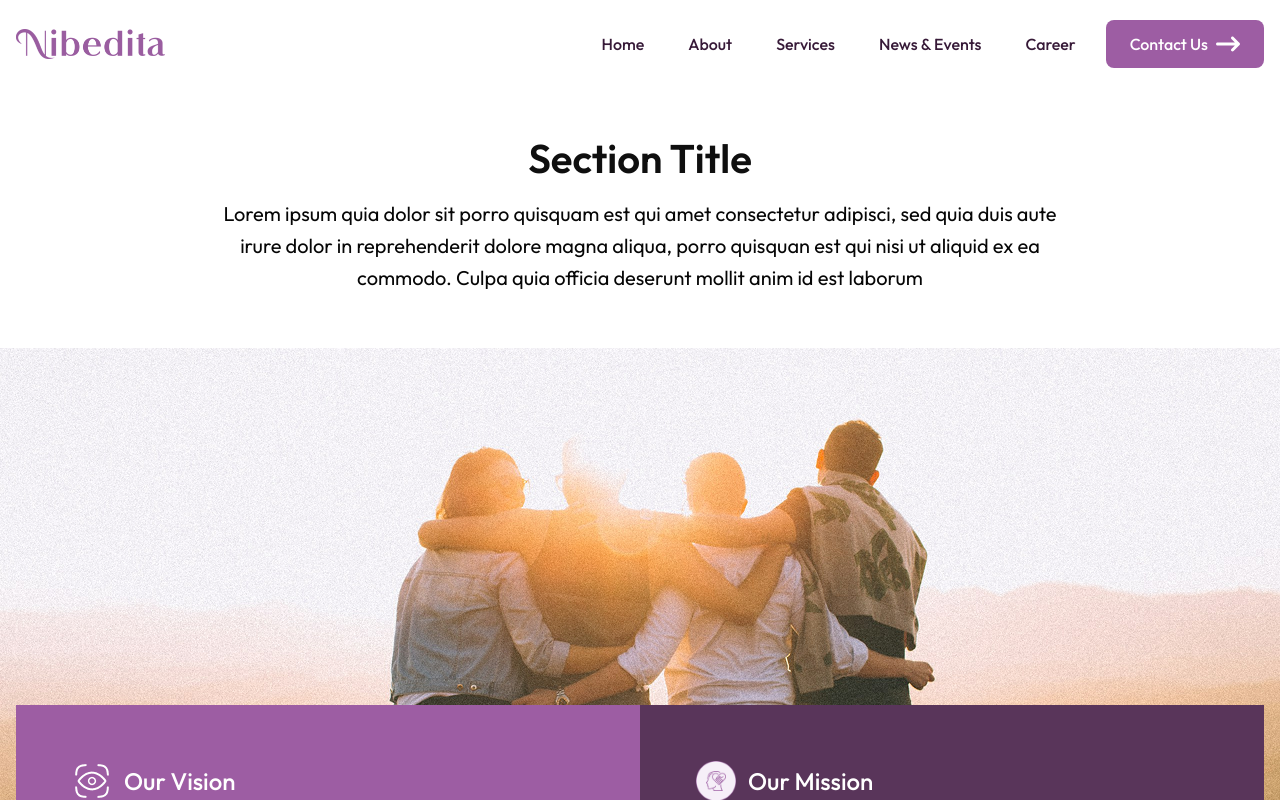
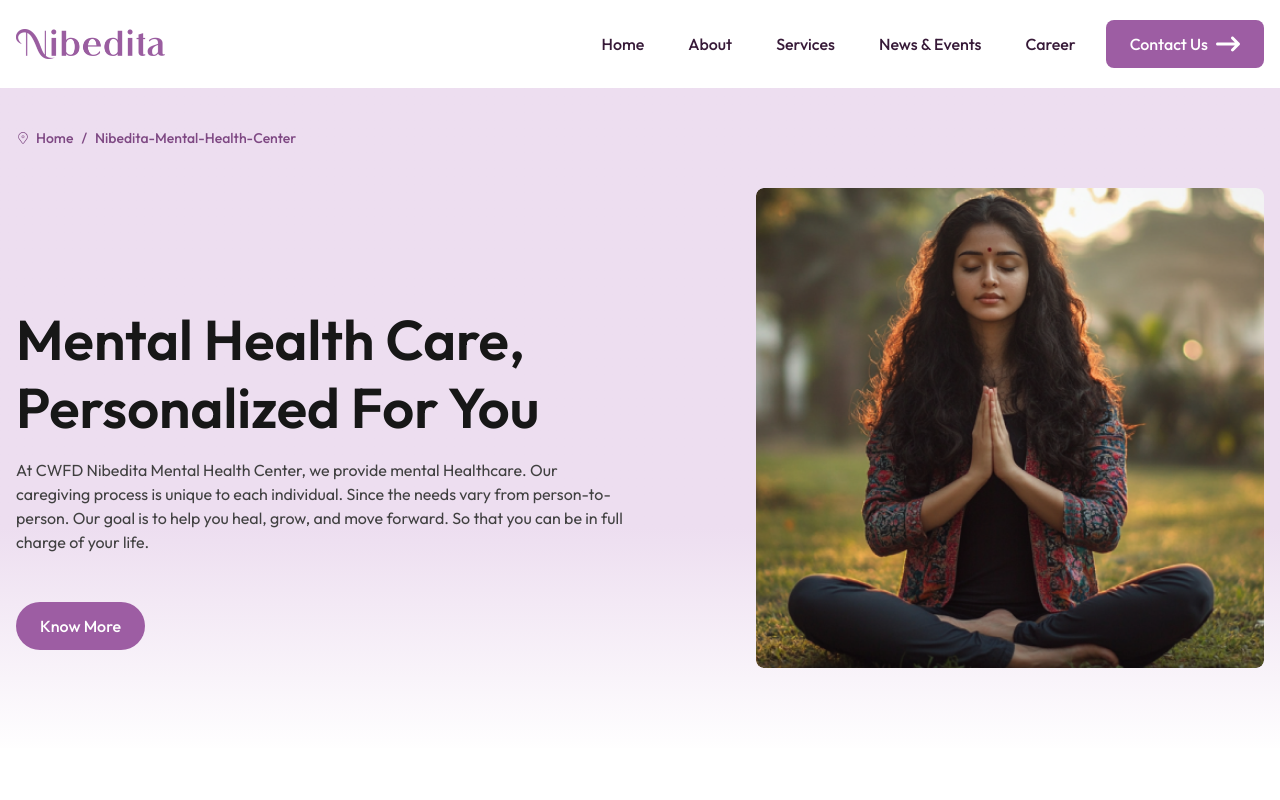
Before and after one commit to rafim699956/nibeditaNextJs, a Next.js app: page /nibedita-mental-health-center in a window 1280 px wide. Shown: the top 800 px of the page. Built offline with nearby package versions, Linux system fonts and the light colour scheme.

Commit message:
add 4 page and some components

```diff
--- /dev/null
+++ b/src/app/(client)/components/CommonHero.js
@@ -0,0 +1,35 @@
+import React from 'react'
+import Pagination from './Pagination'
+import Image from 'next/image'
+import MentalHealthCare from "../../../../public/mental-health-care.png";
+import Link from 'next/link';
+
+const CommonHero = ({ title, des , pageUrl, image }) => {
+    return (
+        <section className="lg:pt-10 lg:pb-20 bg-linear-to-b from-[#EDDEF0] from-[66.66%] to-[#FFFFFF] to-[100.88%]">
+            <div className="container space-y-6 md:space-y-8 lg:space-y-10">
+                <Pagination />
+                <div className={`flex flex-col-reverse md:flex-row lg:justify-between gap-10 ${des && pageUrl ? "lg:items-end" : "lg:items-center"}`}>
+                    <div className={`lg:max-w-153.5 w-full ${des && pageUrl ? "lg:mb-4.5" : ""}`}>
+                        <h1>
+                            {title || "We take care of the communitys mental and physical health"}
+                        </h1>
+                        {des && <p className='mt-4'>{des}</p>}
+                        {pageUrl && <Link className='mt-6 md:mt-8 lg:mt-12 py-3 px-6 bg-primary-600 rounded-[44px] inline-flex items-center gap-2 text-white font-medium text-base hover:bg-secondary hover:text-primary-100 transition-all duration-300 ease-linear w-full lg:w-auto justify-center' href={pageUrl}>Know More</Link>}
+                    </div>
+                    <div className='shrink-0 max-w-127 w-full rounded-lg overflow-hidden'>
+                        <Image
+                            className="w-full max-w-full object-cover"
+                            width={100}
+                            height={100}
+                            alt={title}
+                            src={image || MentalHealthCare}
+                        />
+                    </div>
+                </div>
+            </div>
+        </section>
+    )
+}
+
+export default CommonHero
--- /dev/null
+++ b/src/app/(client)/nibedita-catering-service/page.js
@@ -0,0 +1,18 @@
+import React from 'react'
+import CommonHero from '../components/CommonHero'
+import OurVisionMission from '../components/OurVisionMission'
+import OurServices from '../components/OurServices'
+import OurCoreValue from '../components/OurCoreValue'
+
+const page = () => {
+    return (
+        <>
+            <CommonHero title="Where Every Meal Feels Like Home" />
+            <OurVisionMission />
+            <OurServices />
+            <OurCoreValue />
+        </>
+    )
+}
+
+export default page
--- a/src/app/(client)/nibedita-mental-health-center/page.js
+++ b/src/app/(client)/nibedita-mental-health-center/page.js
@@ -2,13 +2,20 @@ import React from 'react'
 import OurServices from '../components/OurServices'
 import OurCoreValue from '../components/OurCoreValue'
 import OurVisionMission from '../components/OurVisionMission'
+import CommonHero from '../components/CommonHero'
+import JoinUs from '../components/JoinUs'
 
 const NibeditaMentalHealthCenter = () => {
+    const heroTitle = "Mental Health Care, Personalized For You";
+    const heroDes = "At CWFD Nibedita Mental Health Center, we provide mental Healthcare. Our caregiving process is unique to each individual. Since the needs vary from person-to-person. Our goal is to help you heal, grow, and move forward. So that you can be in full charge of your life.";
+    const heroPageUrl = "/about";
     return (
         <>
+            <CommonHero title={heroTitle} des={heroDes} pageUrl={heroPageUrl} />
             <OurVisionMission />
             <OurServices />
             <OurCoreValue />
+            <JoinUs />
         </>
     )
 }
--- /dev/null
+++ b/src/app/(client)/nibedita-physiotherapy-center/page.js
@@ -0,0 +1,18 @@
+import React from 'react'
+import CommonHero from '../components/CommonHero'
+import OurVisionMission from '../components/OurVisionMission'
+import OurServices from '../components/OurServices'
+import OurCoreValue from '../components/OurCoreValue'
+
+const page = () => {
+    return (
+        <>
+            <CommonHero title="Where Every Meal Feels Like Home" />
+            <OurVisionMission />
+            <OurServices />
+            <OurCoreValue />
+        </>
+    )
+}
+
+export default page
--- /dev/null
+++ b/src/app/(client)/saleha-khanam-nibedita-maternal-and-child-health-clinic/page.js
@@ -0,0 +1,18 @@
+import React from 'react'
+import CommonHero from '../components/CommonHero'
+import OurVisionMission from '../components/OurVisionMission'
+import OurServices from '../components/OurServices'
+import OurCoreValue from '../components/OurCoreValue'
+
+const page = () => {
+    return (
+        <>
+            <CommonHero title="Dedicated to your health, committed to your trust" />
+            <OurVisionMission />
+            <OurServices />
+            <OurCoreValue />
+        </>
+    )
+}
+
+export default page
--- a/src/app/globals.css
+++ b/src/app/globals.css
@@ -76,10 +76,6 @@
     @apply h-39.5;
   }
 
-  section {
-    @apply py-10 md:py-15 lg:py-31;
-  }
-
   .custom-pagination .swiper-pagination-bullet {
     @apply size-4 border border-[#B579BC] bg-primary-100 inline-block rounded-full mr-2.5 opacity-30;
   }
@@ -97,13 +93,10 @@
   }
 }
 
-@layer utilities {
-  .container {
-    @apply lg:max-w-318 px-3 mx-auto;
+@layer components {
+  section {
+    @apply py-10 md:py-15 lg:py-31;
   }
-}
-
-@layer components {
   .swiper-wrapper {
     align-items: stretch !important;
   }
@@ -137,3 +130,8 @@
     }
   }
 }
+@layer utilities {
+  .container {
+    @apply lg:max-w-318 px-3 mx-auto;
+  }
+}
```
Also changed, not shown: public/mental-health-care.png (added).
